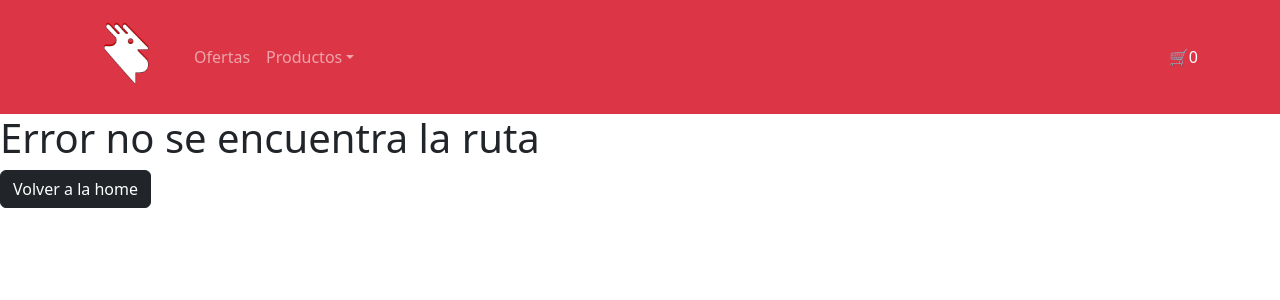
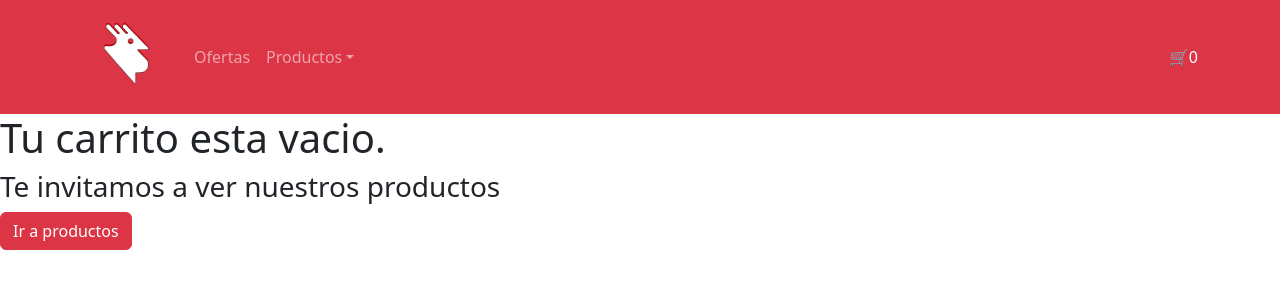
Before and after one commit to Lautarot12/-React, a React (Vite) app: page /cart in a window 1280 px wide. Shown: the top 300 px of the page. Built offline with nearby package versions, Linux system fonts and the light colour scheme.

Commit message:
render condicional y context

```diff
--- a/src/App.jsx
+++ b/src/App.jsx
@@ -6,6 +6,7 @@ import ItemDetailContainer from './components/ItemDetailContainer';
 import { BrowserRouter, Routes, Route } from 'react-router-dom';
 import Error from './components/Error';
 import { CartProvider } from './components/context/CartContext';
+import CartContainer from './components/CartContainer';
 
 function App() {
 
@@ -19,6 +20,7 @@ function App() {
       </ItemListContainer>}/>
           <Route path='/item/:id' element={<ItemDetailContainer/>}/>
           <Route path='/category/:type' element={<ItemListContainer/>}/>
+          <Route path='/cart' element={<CartContainer/>}/>
           <Route path='*' element={<Error/>}/>
       </Routes>
       </CartProvider>
--- /dev/null
+++ b/src/components/CartContainer.jsx
@@ -0,0 +1,16 @@
+import React, { useContext } from 'react'
+import { CartContext } from './context/CartContext'
+import EmptyCart from './EmptyCart'
+import CartView from './CartView'
+
+const CartContainer = () => {
+        const {cart} = useContext(CartContext)
+    return (
+        <>{
+            !cart.length ? <EmptyCart/> : <CartView/>
+        }
+        </>
+    )
+}
+
+export default CartContainer
--- /dev/null
+++ b/src/components/CartView.jsx
@@ -0,0 +1,34 @@
+import React, { useContext } from 'react'
+import { CartContext } from './context/CartContext'
+
+const CartView = () => {
+    const {cart, removeItem, clear}=useContext(CartContext)
+    return (
+        <div>
+            <h1>Tu carrito</h1>
+            <div>
+                {
+                    cart.map((compra)=> (
+                        <div style={{display:'flex', justifyContent:'space-between', alignItems:'center', width:'100%', padding: '2rem'}} key={compra.id}>
+                            <img src={compra.img} alt={compra.name} style={{width: '9rem'}}/>
+                            <span className='text-capitalize'>{compra.name}</span>
+                            <span>${compra.price}</span>
+                            <span>Cantidad: {compra.quantity}</span>
+                            <span>Precio final: ${compra.quantity * compra.price}</span>
+                            <button className='btn btn-danger' onClick={()=>removeItem(compra.id)}>Eliminar producto</button>
+                        </div>
+                    ))
+                }
+                <span>Total a pagar: $</span>
+                <div style={{display:'flex', justifyContent:'space-between', alignItems:'center', width:'100%', padding: '2rem'}}>
+                    <button className='btn btn-danger' onClick={clear}>Vaciar carrito</button>
+                    <button className='btn btn-success'>Terminar compra</button>
+                </div>
+
+            </div>
+        </div>
+    )
+
+}
+
+export default CartView
--- /dev/null
+++ b/src/components/EmptyCart.jsx
@@ -0,0 +1,15 @@
+import React from 'react'
+import { Link } from 'react-router-dom'
+
+const EmptyCart = () => {
+    return (
+        <div>
+            <h1>Tu carrito esta vacio.</h1>
+            <h3>Te invitamos a ver nuestros productos</h3>
+            <Link className='btn btn-danger' to={'/'}>Ir a productos</Link>
+        </div>
+    )
+
+}
+
+export default EmptyCart
--- a/src/components/ItemDetail.jsx
+++ b/src/components/ItemDetail.jsx
@@ -1,13 +1,17 @@
-import React from 'react';
+import React, { useState } from 'react';
 import ItemCount from './ItemCount';
 import { useContext } from 'react';
 import { CartContext } from './context/CartContext';
+import { Link } from 'react-router-dom';
 
 const ItemDetail = ({detalle}) => {
     const {cart, addItem} = useContext(CartContext)
 
+    const [purchase, setPurchase] = useState(false)
+
     const onAdd = (cantidad) => {
         console.log(cantidad)
+        setPurchase(true)
         addItem(detalle, cantidad)
     }
     return (
@@ -16,7 +20,7 @@ const ItemDetail = ({detalle}) => {
             <img src={detalle.img} alt={detalle.name} />
             <p>{detalle.description}</p>
             <p>${detalle.price}</p>
-            <ItemCount onAdd={onAdd} stock={detalle.stock}/>
+            {purchase ? <Link className='btn btn-dark' to='/cart'>Terminar compra</Link> : <ItemCount onAdd={onAdd} stock={detalle.stock}/>}
         </div>
     )
 }
--- a/src/components/ItemDetailContainer.jsx
+++ b/src/components/ItemDetailContainer.jsx
@@ -2,21 +2,25 @@ import React, { use, useEffect, useState } from 'react';
 import { getOneProduct } from '../mock/AsyncService';
 import ItemDetail from './ItemDetail';
 import { useParams } from 'react-router-dom';
+import LoaderComponent from './LoaderComponent';
 const ItemDetailContainer = () => {
     const [detalle, setDetalle] = useState({})
+    const [cargando, setCargando] = useState(false)
     const param = useParams()
 
 
     useEffect(()=> {
+        setCargando(true)
         getOneProduct(param.id)
         .then((res)=> setDetalle(res))
         .catch((error)=> console.error(error))
+        .finally(()=> setCargando(false))
 
     }, [param.id])
 
     return (
         <>
-        <ItemDetail detalle={detalle}/>
+        {cargando ? <LoaderComponent/> : <ItemDetail detalle={detalle}/>}
         </>
     )
 }
--- a/src/components/ItemListContainer.jsx
+++ b/src/components/ItemListContainer.jsx
@@ -3,13 +3,16 @@ import '../styles/itemlistcontainer.css'
 import { getProducts } from '../mock/AsyncService'
 import Itemlist from './ItemList'
 import { useParams } from 'react-router-dom'
+import LoaderComponent from './LoaderComponent'
 
 const ItemListContainer = (props)=>{
 
     const [data, setData]= useState([])
+    const [loader, setLoader]= useState(false)
     const {type} = useParams()
 
     useEffect(()=>{
+        setLoader(true)
         getProducts()
         .then((res)=> {
             if(type){
@@ -19,13 +22,20 @@ const ItemListContainer = (props)=>{
             }
         })
         .catch((error)=>console.log(error))
+        .finally(()=> setLoader(false))
     }, [type])
 
     return(
-        <div>
-            <div className="foto-hero">{props.children}{type && <span className='text-capitalize'>{type}</span>}</div>
+        <>
+        {
+            loader
+            ? <LoaderComponent/>
+            : <div>
+            <div className="foto-hero">{props.children}{type && <span className='text-capitalize' style={{fontSize: '2rem', fontWeight:'bold'}}>{type}</span>}</div>
             <Itemlist data={data}/>
         </div>
+        }
+        </>
     )
 }
 
--- /dev/null
+++ b/src/components/LoaderComponent.jsx
@@ -0,0 +1,12 @@
+import React from 'react'
+import { Spinner } from 'react-bootstrap'
+
+const LoaderComponent = () => {
+    return (
+        <div style={{width: '100%', height:'85vh', display:'flex', justifyContent:'center', alignItems:'center'}}>
+            <Spinner animation='grow' variant='danger'/>
+        </div>
+    )
+}
+
+export default LoaderComponent
--- a/src/components/context/CartContext.jsx
+++ b/src/components/context/CartContext.jsx
@@ -7,7 +7,15 @@ export const CartProvider = ({children}) => {
 
     const addItem = (item, qty) => {
         if (isInCart(item.id)) {
-            console.log("El item ya esta en el carrito")
+            setCart(
+                cart.map((prod) => {
+                    if (prod.id === item.id) {
+                        return {...prod, quantity: prod.quantity + qty}
+                    } else {
+                        return prod
+                    }
+                })
+            )
 
         }else {
             setCart([...cart, {...item, quantity: qty}])
```
